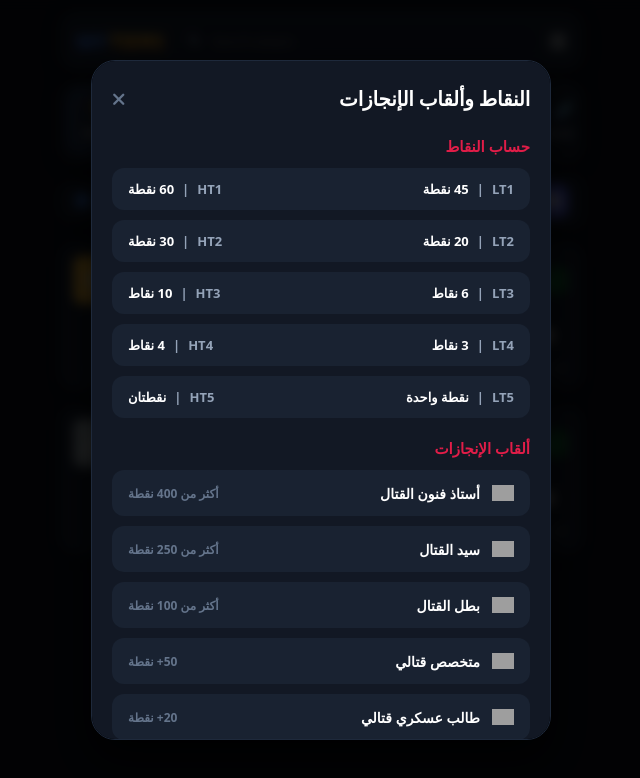
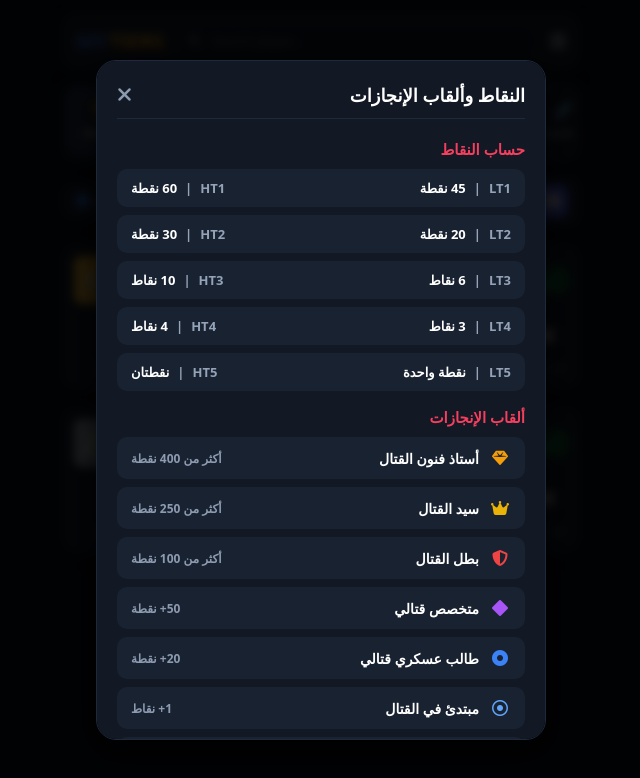
Before and after one commit to MYTIERS/MYTIERS, a website: page index.html in a window 1280 px wide. Both pictures are taken after a click on the button "معلومة". Shown: the whole page, without its empty margins (319-959 px from the left). Drawn offline with Linux system fonts and the light colour scheme; grey boxes are pictures that could not be loaded.

Commit message:
Update index.html

```diff
--- a/index.html
+++ b/index.html
@@ -453,19 +453,19 @@
             font-size: 11px;
         }
 
-        /* ----- EXACT MATCH MODAL DESIGN (مطابق للصورة تماماً) ----- */
+        /* ----- MODAL FIXES AND DESIGN ----- */
         .modal-overlay {
             position: fixed;
             top: 0;
             left: 0;
             width: 100vw;
             height: 100vh;
-            background: rgba(0, 0, 0, 0.82);
-            backdrop-filter: blur(6px);
+            background: rgba(0, 0, 0, 0.85);
+            backdrop-filter: blur(5px);
             display: none;
             align-items: center;
             justify-content: center;
-            z-index: 9999;
+            z-index: 99999;
             padding: 16px;
         }
 
@@ -476,70 +476,57 @@
         .modal-content {
             background: var(--modal-bg);
             border: 1px solid #1e293b;
-            border-radius: 24px;
+            border-radius: 20px;
             width: 100%;
-            max-width: 460px;
+            max-width: 450px;
             max-height: 85vh;
             overflow-y: auto;
-            padding: 24px 20px;
+            padding: 20px;
             direction: rtl;
-            box-shadow: 0 20px 40px rgba(0, 0, 0, 0.8);
+            box-shadow: 0 10px 30px rgba(0, 0, 0, 0.8);
             position: relative;
-        }
-
-        .modal-content::-webkit-scrollbar {
-            width: 4px;
-        }
-
-        .modal-content::-webkit-scrollbar-thumb {
-            background: #2a374e;
-            border-radius: 10px;
         }
 
         .modal-header {
             display: flex;
             align-items: center;
             justify-content: space-between;
-            margin-bottom: 24px;
+            margin-bottom: 20px;
+            padding-bottom: 10px;
+            border-bottom: 1px solid #1e293b;
         }
 
         .modal-title {
-            font-size: 20px;
+            font-size: 18px;
             font-weight: 900;
             color: #ffffff;
-            letter-spacing: -0.2px;
         }
 
         .close-btn {
             background: transparent;
             border: none;
-            color: #64748b;
-            font-size: 18px;
+            color: var(--text-gray);
+            font-size: 20px;
             cursor: pointer;
-            transition: color 0.2s;
-        }
-
-        .close-btn:hover {
-            color: #ffffff;
         }
 
         .section-title {
             font-size: 15px;
-            font-weight: 900;
-            color: #e11d48;
-            margin: 20px 0 12px 0;
+            font-weight: 800;
+            color: #f43f5e;
+            margin: 16px 0 10px 0;
         }
 
         .points-table {
             display: flex;
             flex-direction: column;
-            gap: 10px;
+            gap: 8px;
         }
 
         .points-row {
             background: var(--modal-card-bg);
-            border-radius: 12px;
-            padding: 12px 16px;
+            border-radius: 10px;
+            padding: 10px 14px;
             display: flex;
             align-items: center;
             justify-content: space-between;
@@ -562,13 +549,13 @@
         .titles-list {
             display: flex;
             flex-direction: column;
-            gap: 10px;
+            gap: 8px;
         }
 
         .title-item {
             background: var(--modal-card-bg);
-            border-radius: 12px;
-            padding: 12px 16px;
+            border-radius: 10px;
+            padding: 10px 14px;
             display: flex;
             align-items: center;
             justify-content: space-between;
@@ -577,7 +564,7 @@
         .title-info {
             display: flex;
             align-items: center;
-            gap: 12px;
+            gap: 10px;
         }
 
         .title-icon {
@@ -586,25 +573,19 @@
             display: flex;
             align-items: center;
             justify-content: center;
-            flex-shrink: 0;
-        }
-
-        .title-icon img {
-            width: 100%;
-            height: 100%;
-            object-fit: contain;
+            font-size: 16px;
         }
 
         .title-name {
             font-size: 14px;
-            font-weight: 900;
+            font-weight: 800;
             color: #ffffff;
         }
 
         .title-req {
             font-size: 12px;
-            font-weight: 700;
-            color: #64748b;
+            font-weight: 600;
+            color: var(--text-gray);
         }
     </style>
 </head>
@@ -612,7 +593,7 @@
 
     <div class="container">
 
-        <!-- Header Bar -->
+        <!-- Top Header Navigation Bar -->
         <div class="top-navbar">
             <div class="logo-box">
                 <span class="logo-my">MY</span><span class="logo-tiers">TIERS</span>
@@ -674,9 +655,9 @@
             </div>
         </div>
 
-        <!-- Server Banner -->
+        <!-- Server Info Banner -->
         <div class="server-banner">
-            <button class="info-btn" onclick="openInfoModal()">
+            <button class="info-btn" id="infoBtn">
                 <i class="fa-solid fa-circle-info"></i>
                 <span>معلومة</span>
             </button>
@@ -703,15 +684,15 @@
 
     </div>
 
-    <!-- Info & Achievements Modal (طابق الصورة بالظبط) -->
-    <div class="modal-overlay" id="infoModal" onclick="closeInfoModalOnOverlay(event)">
+    <!-- Info Modal -->
+    <div class="modal-overlay" id="infoModal">
         <div class="modal-content">
             <div class="modal-header">
                 <h3 class="modal-title">النقاط وألقاب الإنجازات</h3>
-                <button class="close-btn" onclick="closeInfoModal()"><i class="fa-solid fa-xmark"></i></button>
+                <button class="close-btn" id="closeModalBtn"><i class="fa-solid fa-xmark"></i></button>
             </div>
 
-            <!-- Points Calculation Section -->
+            <!-- Points Section -->
             <div class="section-title">حساب النقاط</div>
             <div class="points-table">
                 <div class="points-row">
@@ -736,22 +717,21 @@
                 </div>
             </div>
 
-            <!-- Achievement Titles Section -->
+            <!-- Achievement Section -->
             <div class="section-title">ألقاب الإنجازات</div>
             <div class="titles-list" id="titlesContainer"></div>
         </div>
     </div>
 
     <script>
-        // مصفوفة ألقاب الإنجازات باستخدام روابط صور الرتب الفعلية
         const titlesData = [
-            { name: "أستاذ فنون القتال", req: "أكثر من 400 نقطة", icon: "https://raw.githubusercontent.com/Fortnite-API/assets/main/combat_grandmaster.webp" },
-            { name: "سيد القتال", req: "أكثر من 250 نقطة", icon: "https://raw.githubusercontent.com/Fortnite-API/assets/main/combat_master.webp" },
-            { name: "بطل القتال", req: "أكثر من 100 نقطة", icon: "https://raw.githubusercontent.com/Fortnite-API/assets/main/combat_ace.svg" },
-            { name: "متخصص قتالي", req: "50+ نقطة", icon: "https://raw.githubusercontent.com/Fortnite-API/assets/main/combat_specialist.svg" },
-            { name: "طالب عسكري قتالي", req: "20+ نقطة", icon: "https://raw.githubusercontent.com/Fortnite-API/assets/main/combat_cadet.svg" },
-            { name: "مبتدئ في القتال", req: "1+ نقاط", icon: "https://raw.githubusercontent.com/Fortnite-API/assets/main/combat_novice.svg" },
-            { name: "مبتدئ", req: "أقل من 10 نقاط", icon: "https://raw.githubusercontent.com/Fortnite-API/assets/main/rookie.svg" }
+            { name: "أستاذ فنون القتال", req: "أكثر من 400 نقطة", icon: "fa-solid fa-gem", color: "#f59e0b" },
+            { name: "سيد القتال", req: "أكثر من 250 نقطة", icon: "fa-solid fa-crown", color: "#eab308" },
+            { name: "بطل القتال", req: "أكثر من 100 نقطة", icon: "fa-solid fa-shield-halved", color: "#ef4444" },
+            { name: "متخصص قتالي", req: "50+ نقطة", icon: "fa-solid fa-diamond", color: "#a855f7" },
+            { name: "طالب عسكري قتالي", req: "20+ نقطة", icon: "fa-solid fa-circle-dot", color: "#3b82f6" },
+            { name: "مبتدئ في القتال", req: "1+ نقاط", icon: "fa-regular fa-circle-dot", color: "#60a5fa" },
+            { name: "مبتدئ", req: "أقل من 10 نقاط", icon: "fa-regular fa-circle", color: "#9ca3af" }
         ];
 
         const modeIcons = [
@@ -805,26 +785,36 @@
             }
         ];
 
-        function getTierValue(tierStr) {
-            if (!tierStr || tierStr === "غير مصنف") return 999;
-            const match = tierStr.match(/(\d+)/);
-            return match ? parseInt(match[1]) : 900;
+        function renderTitlesModal() {
+            const container = document.getElementById("titlesContainer");
+            if (!container) return;
+            container.innerHTML = "";
+
+            titlesData.forEach(item => {
+                const titleDiv = document.createElement("div");
+                titleDiv.className = "title-item";
+                titleDiv.innerHTML = `
+                    <div class="title-info">
+                        <div class="title-icon">
+                            <i class="${item.icon}" style="color: ${item.color}"></i>
+                        </div>
+                        <span class="title-name">${item.name}</span>
+                    </div>
+                    <span class="title-req">${item.req}</span>
+                `;
+                container.appendChild(titleDiv);
+            });
         }
 
         function renderLeaderboard(selectedMode = 'overall') {
             const container = document.getElementById("leaderboardList");
+            if (!container) return;
             container.innerHTML = "";
 
             let displayPlayers = [...playersData];
 
             if (selectedMode === 'overall') {
                 displayPlayers.sort((a, b) => parseInt(b.points) - parseInt(a.points));
-            } else {
-                displayPlayers.sort((a, b) => {
-                    const valA = getTierValue(a.modes[selectedMode]);
-                    const valB = getTierValue(b.modes[selectedMode]);
-                    return valA - valB;
-                });
             }
 
             displayPlayers.forEach((player, index) => {
@@ -842,13 +832,9 @@
                 modeIcons.forEach(m => {
                     const tier = player.modes[m.id] || "غير مصنف";
                     const isRanked = tier !== "غير مصنف";
-                    let iconMarkup = "";
-
-                    if (m.iconType === "img") {
-                        iconMarkup = `<img src="${m.src}" alt="${m.id}" onerror="this.src='${m.fallback}'">`;
-                    } else {
-                        iconMarkup = `<i class="${m.class}" style="color: ${m.color}"></i>`;
-                    }
+                    let iconMarkup = m.iconType === "img"
+                        ? `<img src="${m.src}" alt="${m.id}" onerror="this.src='${m.fallback}'">`
+                        : `<i class="${m.class}" style="color: ${m.color}"></i>`;
 
                     modesHTML += `
                         <div class="mode-item ${isRanked ? 'ranked' : ''}">
@@ -887,48 +873,6 @@
             });
         }
 
-        // بناء قائمة الألقاب داخل النافذة المنبثقة
-        function renderTitlesModal() {
-            const container = document.getElementById("titlesContainer");
-            container.innerHTML = "";
-
-            titlesData.forEach(item => {
-                const titleDiv = document.createElement("div");
-                titleDiv.className = "title-item";
-                titleDiv.innerHTML = `
-                    <div class="title-info">
-                        <div class="title-icon">
-                            <img src="${item.icon}" alt="${item.name}">
-                        </div>
-                        <span class="title-name">${item.name}</span>
-                    </div>
-                    <span class="title-req">${item.req}</span>
-                `;
-                container.appendChild(titleDiv);
-            });
-        }
-
-        // إظهار وإخفاء النافذة
-        function openInfoModal() {
-            document.getElementById("infoModal").classList.add("active");
-        }
-
-        function closeInfoModal() {
-            document.getElementById("infoModal").classList.remove("active");
-        }
-
-        function closeInfoModalOnOverlay(event) {
-            if (event.target.id === "infoModal") {
-                closeInfoModal();
-            }
-        }
-
-        function selectMode(mode, element) {
-            document.querySelectorAll('.nav-item').forEach(item => item.classList.remove('active'));
-            element.classList.add('active');
-            renderLeaderboard(mode);
-        }
-
         function filterPlayers() {
             const input = document.getElementById('searchInput').value.toLowerCase();
             const cards = document.querySelectorAll('.player-card');
@@ -943,10 +887,34 @@
             alert("تم نسخ IP الخادم: MYPVP.Mikey");
         }
 
-        // Initialization عند تحميل الصفحة
-        window.addEventListener('DOMContentLoaded', () => {
+        // Event Listeners (ربط الأحداث بالزر بشكل آمن وعازل للأخطاء)
+        document.addEventListener("DOMContentLoaded", function() {
             renderTitlesModal();
             renderLeaderboard('overall');
+
+            const infoBtn = document.getElementById("infoBtn");
+            const modal = document.getElementById("infoModal");
+            const closeBtn = document.getElementById("closeModalBtn");
+
+            if (infoBtn && modal) {
+                infoBtn.addEventListener("click", function() {
+                    modal.classList.add("active");
+                });
+            }
+
+            if (closeBtn && modal) {
+                closeBtn.addEventListener("click", function() {
+                    modal.classList.remove("active");
+                });
+            }
+
+            if (modal) {
+                modal.addEventListener("click", function(e) {
+                    if (e.target === modal) {
+                        modal.classList.remove("active");
+                    }
+                });
+            }
         });
     </script>
 </body>
```
